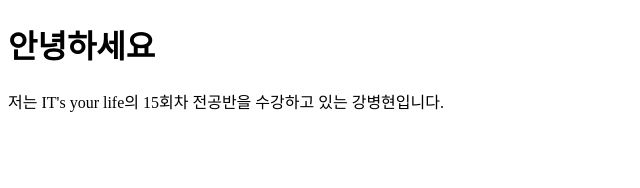
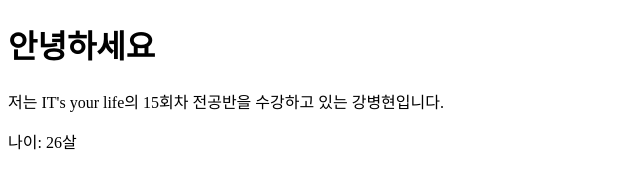
Before and after one commit to bangbang444/self-introductions, a plain HTML site: page byunghyeon/byunghyeon.html in a window 1280 px wide. Shown: the full height of the page, 0-640 px from the left. Drawn offline with Linux system fonts and the light colour scheme.

Commit message:
feat: [본문] 나이 추가 (#2)

```diff
--- a/byunghyeon/byunghyeon.html
+++ b/byunghyeon/byunghyeon.html
@@ -8,5 +8,6 @@
   <body>
     <h1>안녕하세요</h1>
     <p>저는 IT's your life의 15회차 전공반을 수강하고 있는 강병현입니다.</p>
+    <p>나이: 26살</p>
   </body>
 </html>
```
